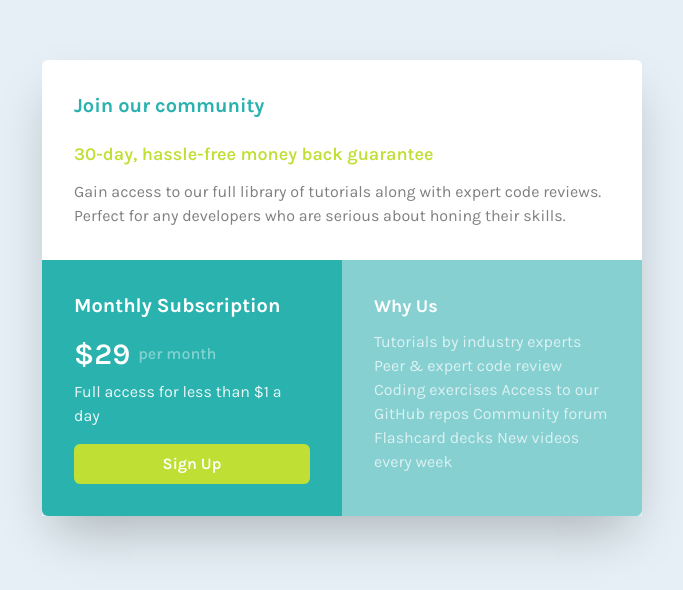
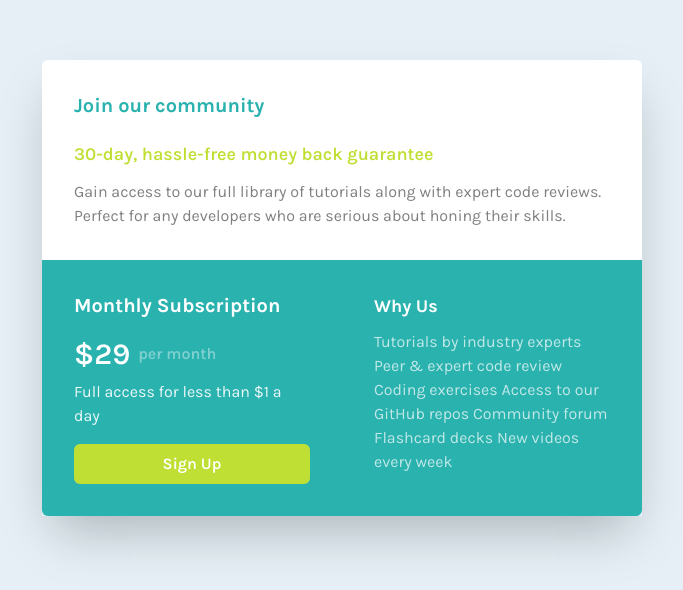
Before and after one commit to 01057057kim/Single-price-grid-component, a website: page index.html in a window 1280 px wide. Shown: the part 112-702 px from the top of the page, without its empty margins (378-1061 px from the left). Drawn offline with Linux system fonts and the light colour scheme.

Commit message:
Update index.html
update bg

```diff
--- a/index.html
+++ b/index.html
@@ -63,7 +63,7 @@
         </button>
       </div>
       <div
-        class="grid md:col-span-1 bg-cyan bg-opacity-50 p-8 md:rounded-br-md max-sm:rounded-b-md"
+        class="grid md:col-span-1 bg-cyan bg-opacity-60 p-8 md:rounded-br-md max-sm:rounded-b-md"
       >
         <h3 class="text-white text-lg font-bold">Why Us</h3>
         <p class="text-white text-opacity-70">
```
